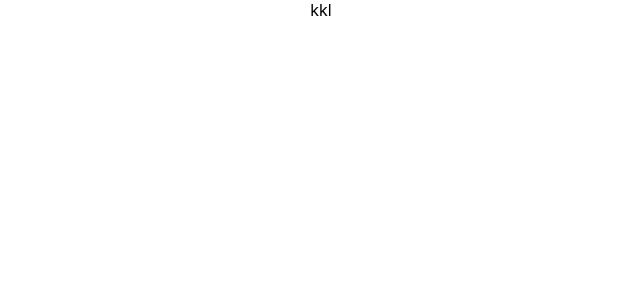
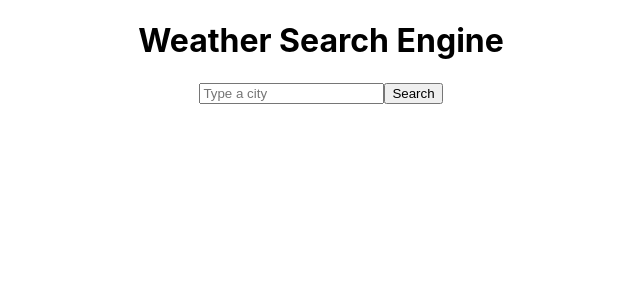
Before and after one commit to bohdanalu/weather-react, a React (Create React App) app: page / in a window 1280 px wide. Shown: the top 300 px of the page, without its empty margins (319-959 px from the left). Built offline with nearby package versions, Linux system fonts and the light colour scheme.

Commit message:
add axios for showing weather

```diff
--- a/package.json
+++ b/package.json
@@ -6,6 +6,7 @@
     "@testing-library/jest-dom": "^5.16.5",
     "@testing-library/react": "^13.4.0",
     "@testing-library/user-event": "^13.5.0",
+    "axios": "^1.3.3",
     "react": "^18.2.0",
     "react-dom": "^18.2.0",
     "react-scripts": "5.0.1",
--- a/src/App.js
+++ b/src/App.js
@@ -1,7 +1,13 @@
+import Weather from "./Weather";
 import "./App.css";
 
 function App() {
-  return <div className="App">kkl</div>;
+  return (
+    <div className="App">
+      <h1>Weather Search Engine</h1>
+      <Weather />
+    </div>
+  );
 }
 
 export default App;
--- /dev/null
+++ b/src/Temperature.css
@@ -0,0 +1,4 @@
+ul {
+  list-style: none;
+  padding-left: 0;
+}
--- /dev/null
+++ b/src/Temperature.js
@@ -0,0 +1,26 @@
+import React from "react";
+import "./Temperature.css";
+
+export default function Weather(props) {
+  if (props.temp) {
+    return (
+      <div className="Temperature">
+        <h1>{props.city}</h1>
+        <ul>
+          <li>
+            Temperature: <strong>{props.temp}</strong> °C
+          </li>
+          <li>
+            Humidity: <strong>{props.humidity}</strong> %
+          </li>
+          <li>
+            Wind: <strong>{props.wind}</strong> km/h
+          </li>
+          <li>
+            Description: <strong>{props.descr}</strong>
+          </li>
+        </ul>
+      </div>
+    );
+  }
+}
--- /dev/null
+++ b/src/Weather.js
@@ -0,0 +1,40 @@
+import React, { useState } from "react";
+import axios from "axios";
+import Temperature from "./Temperature";
+
+export default function Weather(props) {
+  let [city, setCity] = useState("");
+  let [temp, setTemp] = useState(null);
+  let [humidity, setHumidity] = useState(null);
+  let [wind, setWind] = useState(null);
+  let [descr, setDescr] = useState(null);
+  const key = "ca7fbad26013d3ec86767b6a85456620";
+
+  function updateCity(e) {
+    setCity(e.target.value);
+  }
+  const url = `https://api.openweathermap.org/data/2.5/weather?q=${city}&appid=${key}&units=metric`;
+
+  function handlerSubmit(e) {
+    e.preventDefault();
+    axios.get(url).then(showTemp);
+  }
+
+  function showTemp(response) {
+    setTemp(Math.round(response.data.main.temp));
+    setHumidity(Math.round(response.data.main.humidity));
+    setWind(Math.round(response.data.wind.speed));
+    setDescr(response.data.weather[0].description);
+  }
+
+  return (
+    <div className="Weather">
+      <form onSubmit={handlerSubmit}>
+        <input type="search" placeholder="Type a city" onChange={updateCity} />
+        <input type="submit" value="Search" />
+      </form>
+
+      <Temperature temp={temp} humidity={humidity} wind={wind} descr={descr} />
+    </div>
+  );
+}
```
Also changed, not shown: 1 other file (tests, documents, lock files or other folders).
